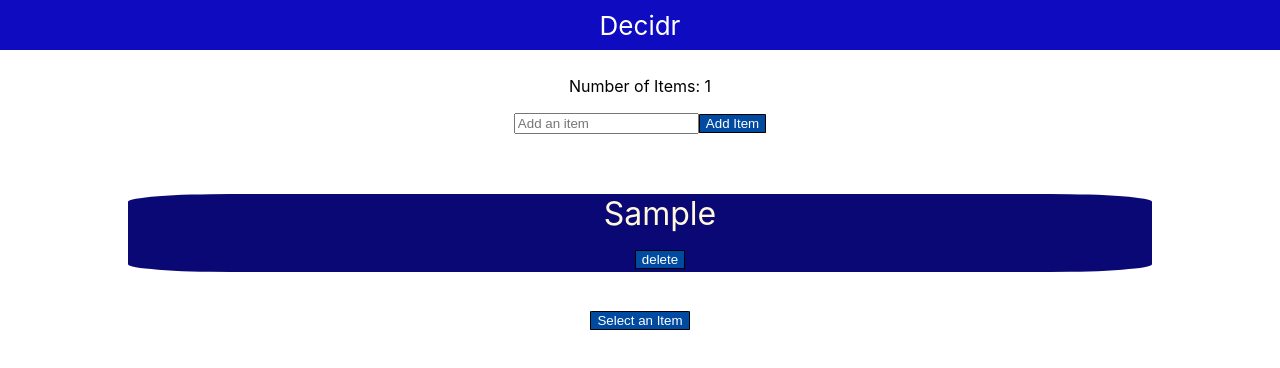
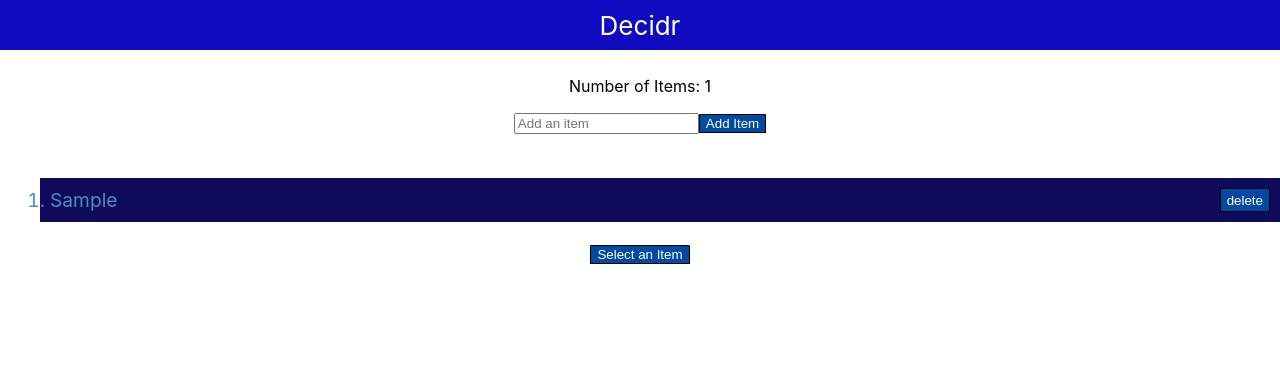
Before and after one commit to firezgi/decidr, a React (Create React App) app: page / in a window 1280 px wide. Both pictures are taken after typing "Sample" into the empty fields and a click on the button "Add Item". Shown: the top 368 px of the page. Built offline with nearby package versions, Linux system fonts and the light colour scheme.

Commit message:
feat(displaylist): add style #8

```diff
--- a/src/App.css
+++ b/src/App.css
@@ -23,10 +23,20 @@
   background-color: #0a0875;
   color: cornsilk;
   width: 80%;
-  border-radius: 10%;
+  border-radius: 5%;
   margin: auto;
   margin-bottom: 10px;
   font-size: 2em;
+  padding: 10px;
+}
+.listWrap{
+  background-color: rgb(16, 10, 92);
+  display:flex;
+  justify-content: space-between;
+  padding:10px;
+  margin-bottom:5px ;
+  font-size: 1.2em;
+  color: rgb(75, 143, 189);
 }
 /* .listItem { */
   /* background-color:#510875; */
@@ -58,9 +68,11 @@ button{
   height:50px;
 
 }
-#display-list li{
+#display-list ol{
   /* display: */
   overflow:auto;
+  background-color: rgb(16, 10, 92);
+
 }
 footer{
   /* height:50px; */
--- a/src/App.js
+++ b/src/App.js
@@ -15,14 +15,15 @@ function App() {
       <header className="App-header">Decidr</header>
       {listContainer.length?<p>Number of Items: {listContainer.length}</p>:""}
 
+
       <main>
         <AddItem
           listContainer={listContainer}
           setListContainer={setListContainer}
         />
-        <div className="selectedItem">
+        <div >
           {selectedItem.length ? (
-            <p>{selectedItem}</p>
+            <p className="selectedItem">{selectedItem}</p>
           ) : (
             <DisplayList
             listContainer={listContainer}
--- a/src/components/DisplayList.js
+++ b/src/components/DisplayList.js
@@ -4,14 +4,12 @@ function DisplayList({listContainer,setListContainer}) {
     const deleteHandler=(ind)=> setListContainer( listContainer.filter((item,i) => i!==ind ))
 
     const displayList=listContainer.map((item,index)=>
-        <div key={index} >
+        <div className="listWrap"key={index} >
 
         <li>{item}</li>
         <button onClick={()=>deleteHandler(index)}>delete</button>
 
         </div>
-
-
 
     )
     return (
```
